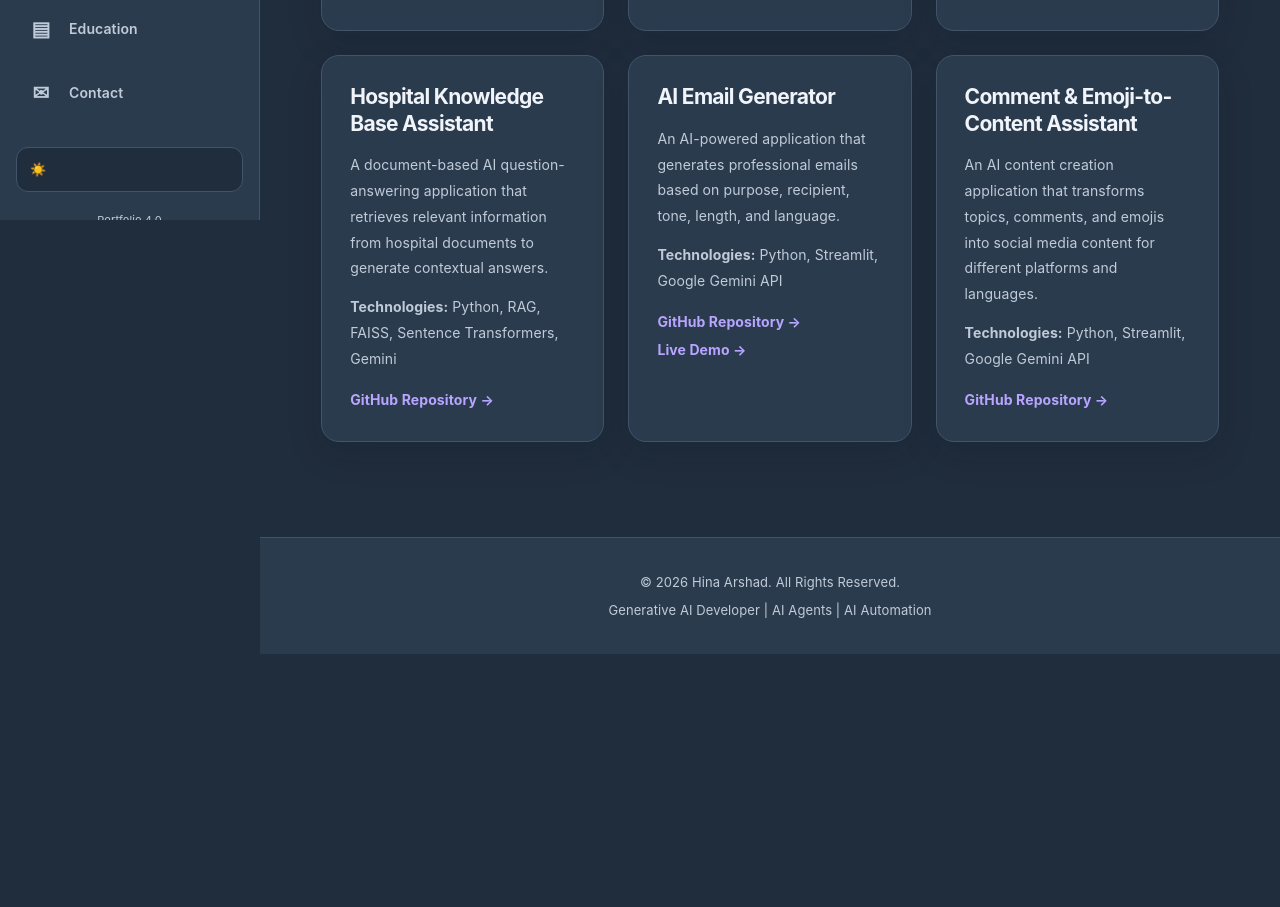
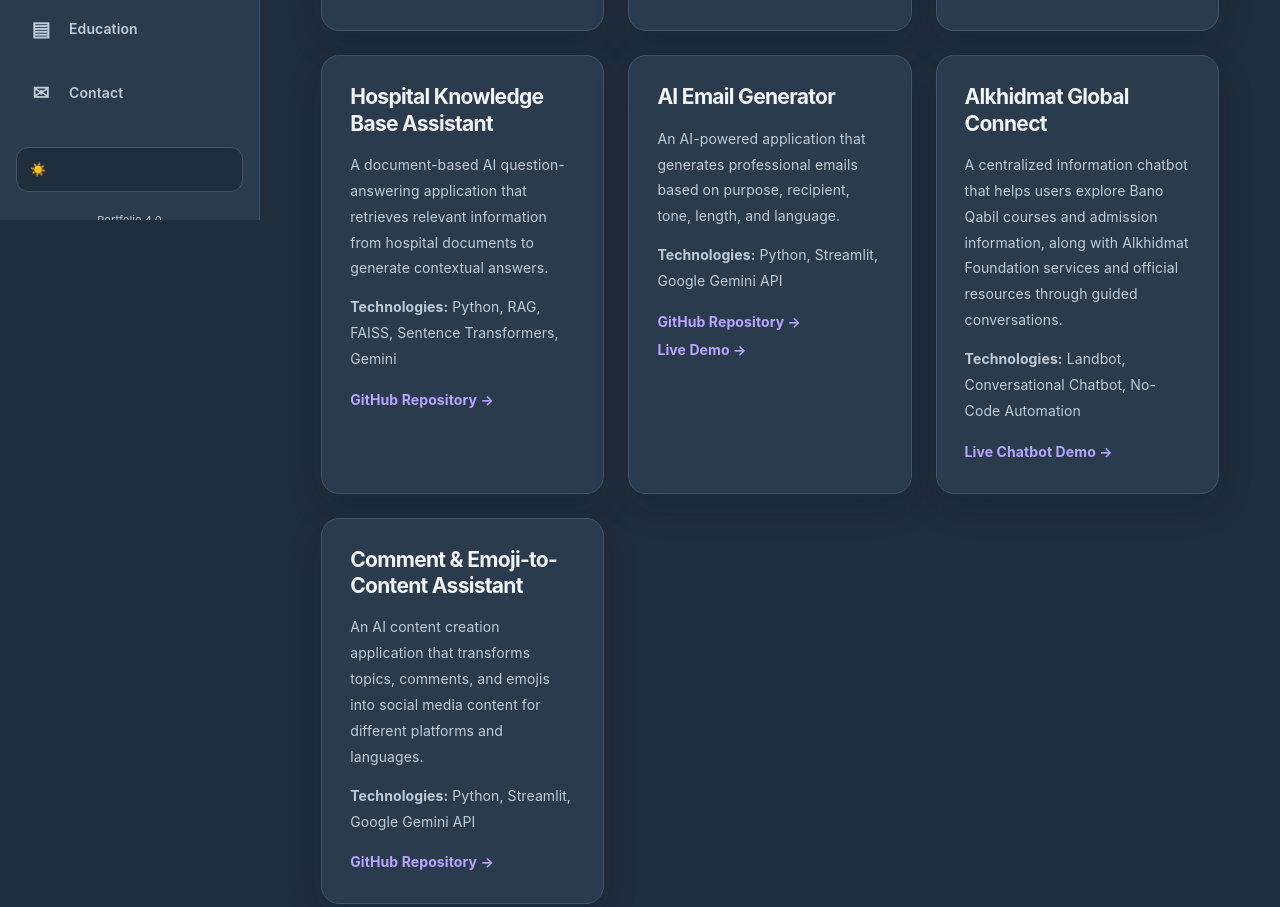
Before and after one commit to hinaarshad302/My_portfolio, a plain HTML site: page projects.html in a window 1280 px wide. Shown: the part 580-1487 px from the top of the page. Before the commit the page ends 1234 px from the top, so only its background shows below. Drawn offline with Linux system fonts and the light colour scheme.

Commit message:
Add Alkhidmat Global Connect chatbot to projects

```diff
--- a/projects.html
+++ b/projects.html
@@ -158,6 +158,18 @@
             </div>
 
             <div class="card">
+                <h2>Alkhidmat Global Connect</h2>
+                <p>
+                    A centralized information chatbot that helps users
+                    explore Bano Qabil courses and admission information,
+                    along with Alkhidmat Foundation services and official
+                    resources through guided conversations.
+                </p>
+                <p><strong>Technologies:</strong> Landbot, Conversational Chatbot, No-Code Automation</p>
+                <a href="https://landbot.online/v3/H-3553311-EBYPZL82C8IJ0PBX/index.html" target="_blank" rel="noopener noreferrer">Live Chatbot Demo →</a>
+            </div>
+
+            <div class="card">
                 <h2>Comment & Emoji-to-Content Assistant</h2>
                 <p>
                     An AI content creation application that transforms
```
